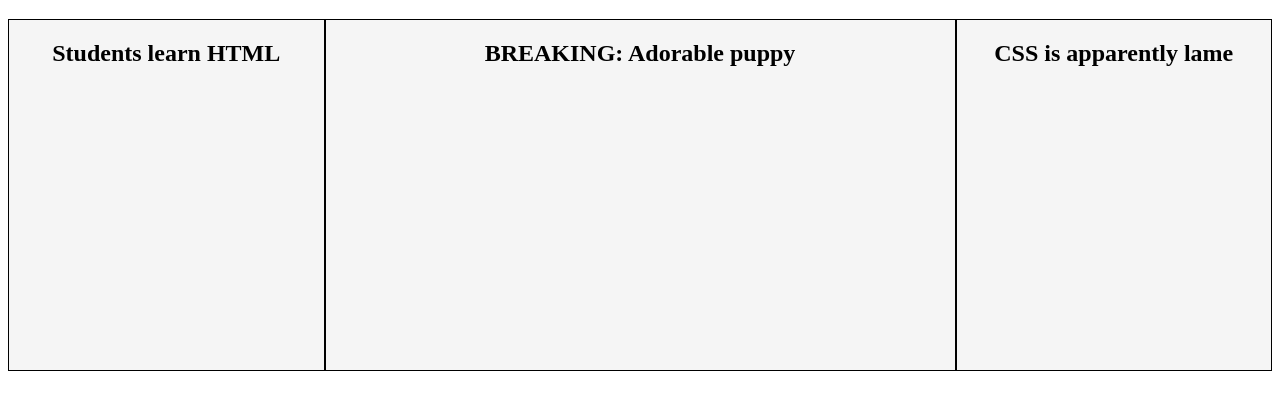
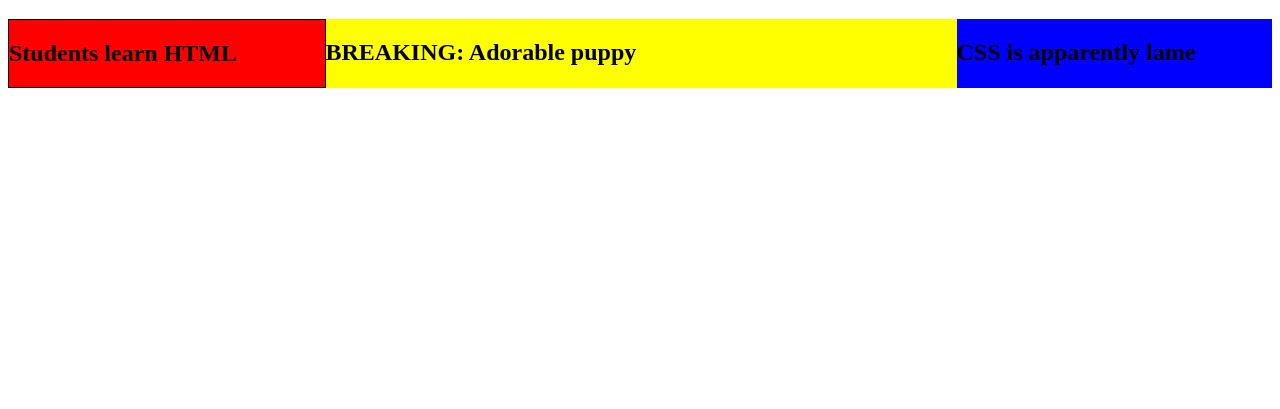
Before and after one commit to mayhy/learning_html, a website: page index.html in a window 1280 px wide. Shown: the part 61-470 px from the top of the page. Drawn offline with Linux system fonts and the light colour scheme.

Commit message:
Update gstyle.css

```diff
--- a/gstyle.css
+++ b/gstyle.css
@@ -7,26 +7,19 @@
   display: flex;
 }
 
-.border1 {
+.column1 {
+  background-color: red;
+  flex: 1;
   border: 1px;
   border-color: black;
   border-style: solid;
-  background-color: whitesmoke;
-  height: 350px;
-}
-
-.one {
-  text-align: center;
-}
-
-.column1 {
-  flex: 1;
 }
 
 .column2 {
+  background-color: yellow;
   flex: 2;
 }
-
 .column3 {
+  background-color: blue;
   flex: 1;
 }
```
